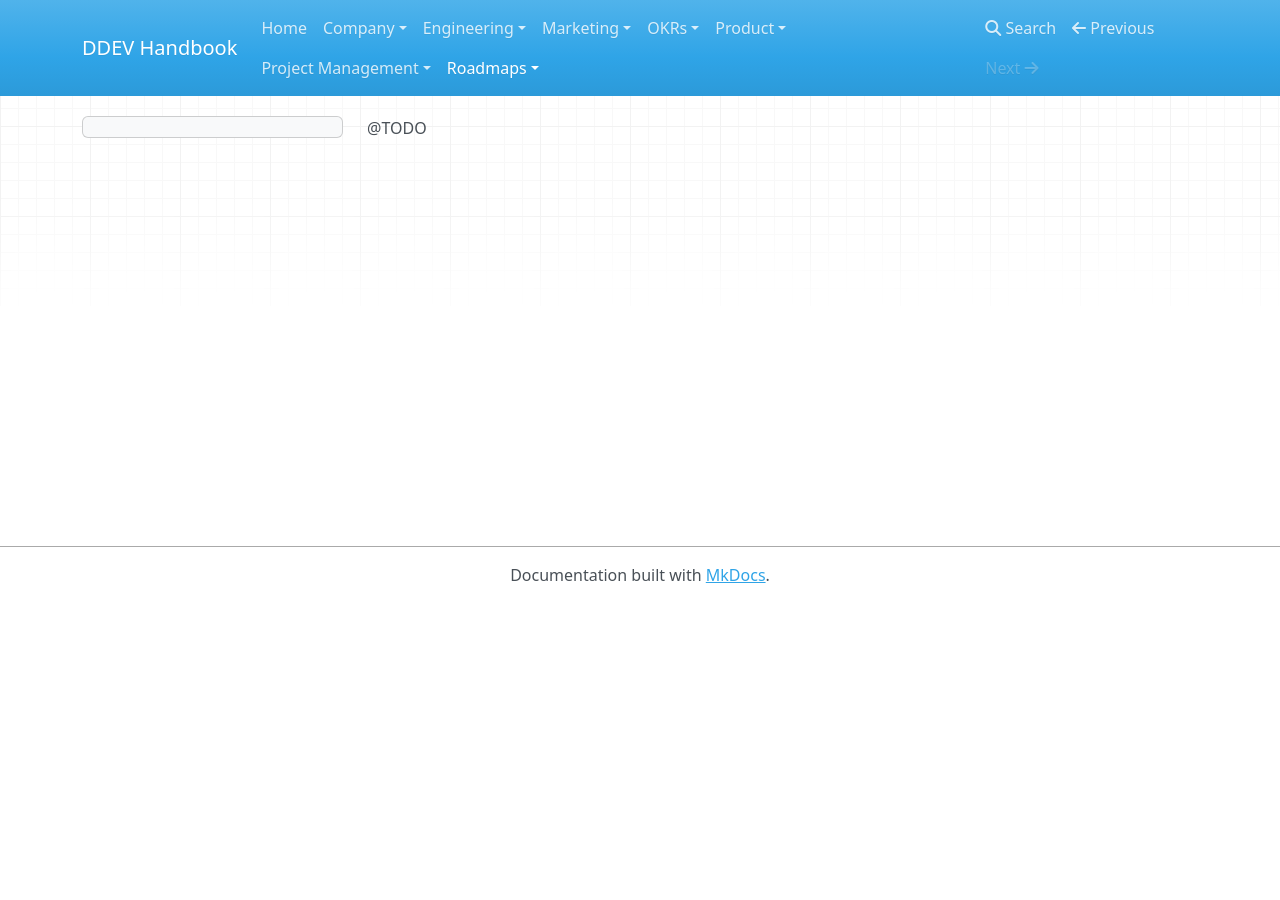
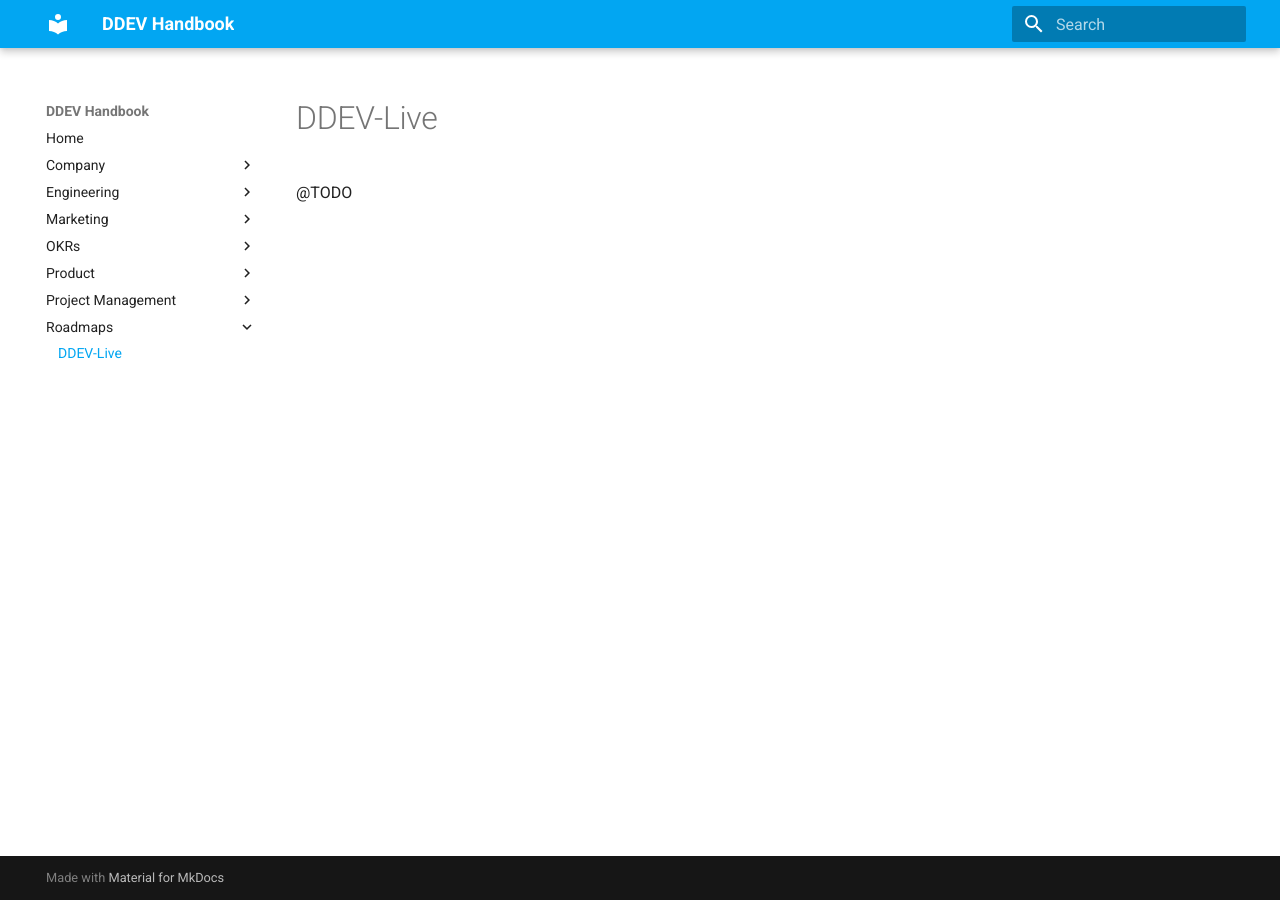
Before and after one commit to fru-io/handbook, an MkDocs documentation site: the page built from docs/roadmaps/ddev-live.md, in a window 1280 px wide. Built offline with MkDocs 1.6.1 and Material for MkDocs 9.7.7, drawn with Linux system fonts in a browser that asks for light colours; nearby versions of some CDN libraries.

Commit message:
Qa -> Master (#47)
* Theme changes

```diff
--- a/mkdocs.yml
+++ b/mkdocs.yml
@@ -1,5 +1,4 @@
 site_name: DDEV Handbook
-
 nav:
     - Home: index.md
     - Company:
@@ -28,7 +27,6 @@ nav:
         - Scrum Process: project-management/scrum.md
     - Roadmaps:
         - DDEV-Live: roadmaps/ddev-live.md
-
 markdown_extensions:
     - toc:
         permalink: true
@@ -38,12 +36,14 @@ markdown_extensions:
         nested_indent: 2
         truly_sane: true
     - nl2br
-
 plugins:
     - search
     - git-revision-date-localized:
         type: timeago
         locale: en
-
 extra_javascript:
   - 'js/extra.js'
+theme:
+  name: 'material'
+  palette:
+    primary: 'light-blue'
```
Also changed, not shown: docs/index.md (line endings or trailing spaces).
